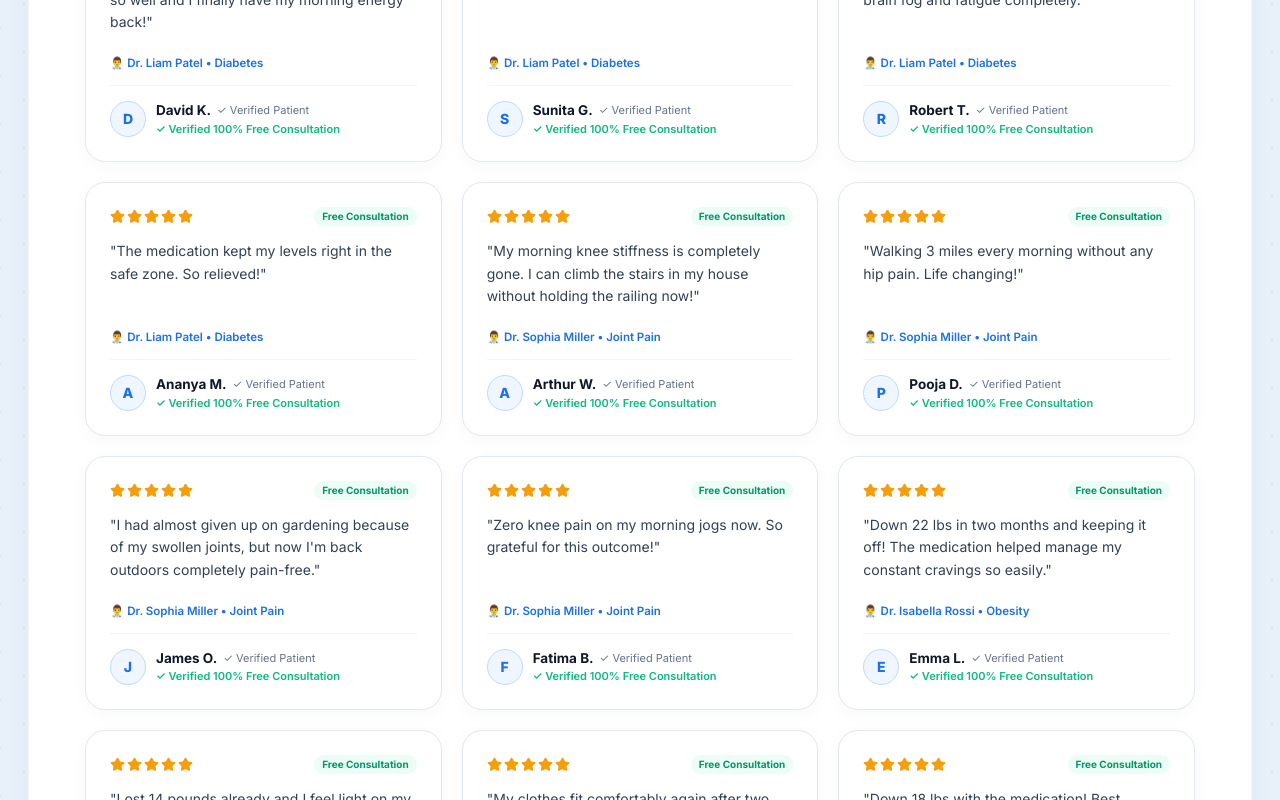
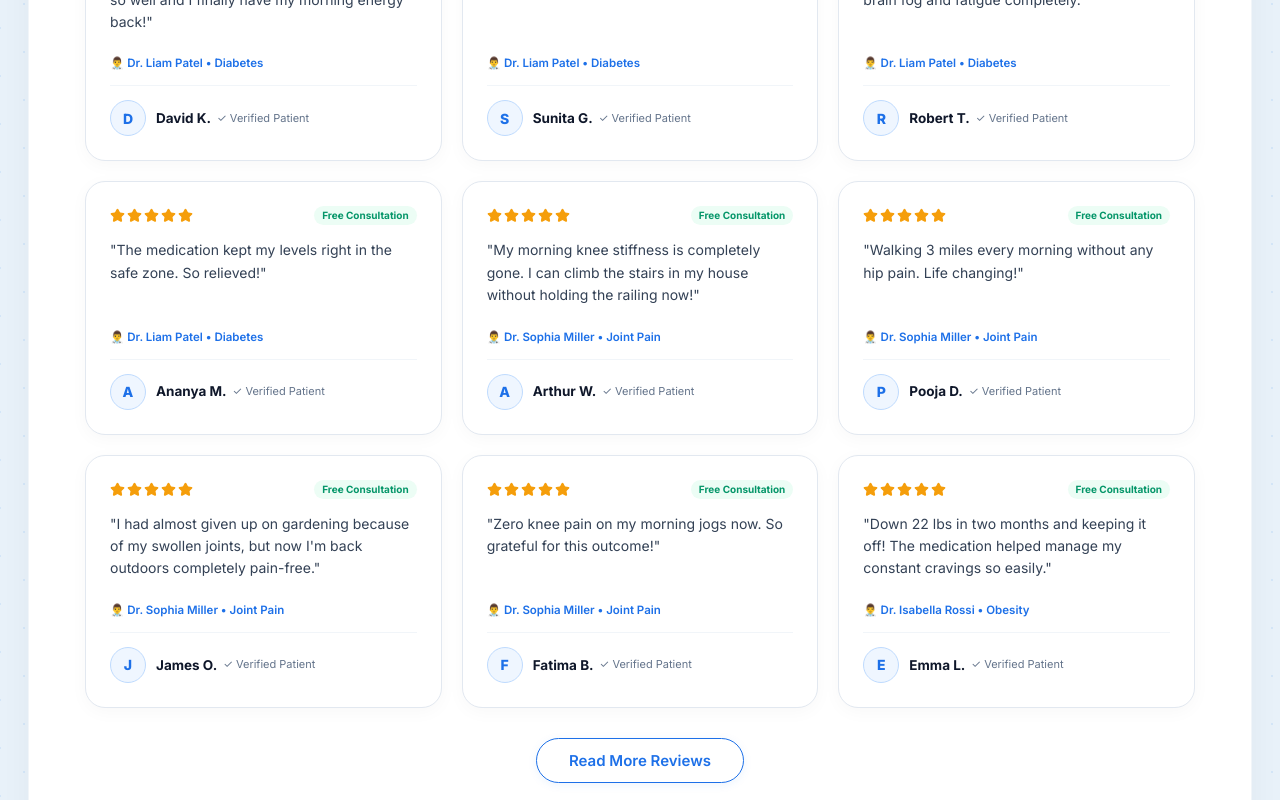
Before and after one commit to ssppjj26-maker/doctorplus, a React (Vite) app: page / in a window 1280 px wide. Shown: the part 1460-2260 px from the top of the page. Built offline with nearby package versions, Linux system fonts and the light colour scheme.

Commit message:
Remove green verified consultation tag, display 9 reviews at a time with Read More Reviews button, and bust review cache

```diff
--- a/src/components/PatientReviewsSection.jsx
+++ b/src/components/PatientReviewsSection.jsx
@@ -24,6 +24,7 @@ import { getStoredReviews, submitReview, getStoredDoctors } from '../lib/storage
 export function PatientReviewsSection({ onStartBooking }) {
   const [reviews, setReviews] = useState([]);
   const [selectedCategoryFilter, setSelectedCategoryFilter] = useState('All');
+  const [visibleCount, setVisibleCount] = useState(9);
   const [showReviewModal, setShowReviewModal] = useState(false);
   const [newReviewForm, setNewReviewForm] = useState({
     patientName: '',
@@ -42,11 +43,19 @@ export function PatientReviewsSection({ onStartBooking }) {
 
   const handleCategoryFilterChange = (category) => {
     setSelectedCategoryFilter(category);
+    setVisibleCount(9);
   };
 
   const filteredReviews = selectedCategoryFilter === 'All'
     ? reviews
     : reviews.filter((r) => r.department === selectedCategoryFilter || r.concern === selectedCategoryFilter);
+
+  const displayedReviews = filteredReviews.slice(0, visibleCount);
+  const hasMoreReviews = visibleCount < filteredReviews.length;
+
+  const handleLoadMore = () => {
+    setVisibleCount((prev) => prev + 9);
+  };
 
   const handleSubmitNewReview = (e) => {
     e.preventDefault();
@@ -155,7 +164,7 @@ export function PatientReviewsSection({ onStartBooking }) {
 
         {/* Reviews Grid */}
         <div className="customer-reviews-grid">
-          {filteredReviews.map((rev) => (
+          {displayedReviews.map((rev) => (
             <div key={rev.id} className="customer-review-card">
               <div className="review-card-top">
                 <div className="stars-row">
@@ -190,14 +199,25 @@ export function PatientReviewsSection({ onStartBooking }) {
                       ✓ Verified Patient
                     </span>
                   </div>
-                  <span className="verified-consult-tag">
-                    ✓ Verified 100% Free Consultation
-                  </span>
+
                 </div>
               </div>
             </div>
           ))}
         </div>
+
+        {/* Load More Reviews Button */}
+        {hasMoreReviews && (
+          <div className="load-more-reviews-container">
+            <button
+              type="button"
+              className="read-more-reviews-btn"
+              onClick={handleLoadMore}
+            >
+              Read More Reviews
+            </button>
+          </div>
+        )}
 
         {/* Bottom CTA to Book Free Consultation */}
         <div className="reviews-bottom-cta">
--- a/src/index.css
+++ b/src/index.css
@@ -2722,3 +2722,36 @@ p {
   transform: translateY(-1px);
   box-shadow: 0 6px 18px rgba(29, 112, 232, 0.35);
 }
+
+
+/* Load More Reviews Button */
+.load-more-reviews-container {
+  display: flex;
+  justify-content: center;
+  align-items: center;
+  margin: -10px auto 40px auto;
+}
+
+.read-more-reviews-btn {
+  display: inline-flex;
+  align-items: center;
+  justify-content: center;
+  gap: 8px;
+  background: #ffffff;
+  color: #1d70e8;
+  border: 1.5px solid #1d70e8;
+  border-radius: 9999px;
+  padding: 12px 32px;
+  font-size: 15px;
+  font-weight: 600;
+  cursor: pointer;
+  transition: all 0.2s ease-in-out;
+  box-shadow: 0 2px 10px rgba(29, 112, 232, 0.08);
+}
+
+.read-more-reviews-btn:hover {
+  background: #1d70e8;
+  color: #ffffff;
+  transform: translateY(-2px);
+  box-shadow: 0 6px 18px rgba(29, 112, 232, 0.2);
+}
```
Also changed, not shown: src/lib/storage.js.
